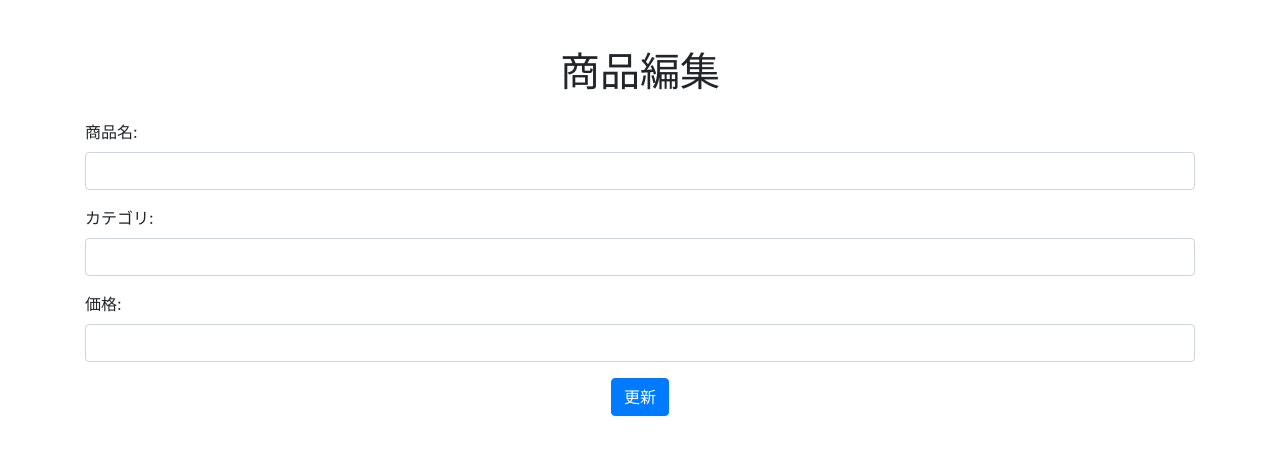
After one commit to IGO-kon/cafe-management-night, a Flask app: template templates/edit_product.html in a window 1280 px wide. The commit adds this page. Shown: the top 455 px of the page. Run offline with Flask 3, Linux system fonts and the light colour scheme; the template is opened without the code that fills it, so the values that code supplies are empty; some libraries are stand-ins or nearby versions.

Commit message:
編集・削除機能を実装しました

```diff
--- a/app.py
+++ b/app.py
@@ -67,6 +67,44 @@ def list_products():
 
     return render_template('list_products.html', products=products)
 
+@app.route('/product/edit/<int:product_id>', methods=['GET', 'POST'])
+def edit_product(product_id):
+    conn = sqlite3.connect('cafe_management.db')
+    cursor = conn.cursor()
+
+    if request.method == 'POST':
+        name = request.form['name']
+        category = request.form['category']
+        price = float(request.form['price'])
+
+        cursor.execute("UPDATE Products SET name=?, category=?, price=? WHERE id=?", (name, category, price, product_id))
+        conn.commit()
+        conn.close()
+
+        print(f"ID {product_id} の商品情報を更新しました。")
+        return redirect(url_for('list_products'))
+
+    cursor.execute("SELECT * FROM Products WHERE id=?", (product_id,))
+    product = cursor.fetchone()
+    conn.close()
+
+    if product:
+        return render_template('edit_product.html', product=product)
+    else:
+        return "商品が見つかりませんでした。", 404
+
+@app.route('/product/delete/<int:product_id>', methods=['POST'])
+def delete_product(product_id):
+    conn = sqlite3.connect('cafe_management.db')
+    cursor = conn.cursor()
+
+    cursor.execute("DELETE FROM Products WHERE id=?", (product_id,))
+    conn.commit()
+    conn.close()
+
+    print(f"ID {product_id} の商品を削除しました。")
+    return redirect(url_for('list_products'))
+
 @app.route('/stock/add', methods=['GET', 'POST'])
 def add_stock():
     if request.method == 'POST':
--- /dev/null
+++ b/templates/edit_product.html
@@ -0,0 +1,32 @@
+<!DOCTYPE html>
+<html>
+<head>
+    <title>商品編集</title>
+    <link href="https://maxcdn.bootstrapcdn.com/bootstrap/4.5.2/css/bootstrap.min.css" rel="stylesheet">
+</head>
+<body>
+    <div class="container mt-5">
+        <h1 class="text-center mb-4">商品編集</h1>
+
+        <form action="/product/edit/{{ product[0] }}" method="post">
+            <div class="form-group">
+                <label for="name">商品名:</label>
+                <input type="text" class="form-control" id="name" name="name" value="{{ product[1] }}" required>
+            </div>
+            <div class="form-group">
+                <label for="category">カテゴリ:</label>
+                <input type="text" class="form-control" id="category" name="category" value="{{ product[2] }}" required>
+            </div>
+            <div class="form-group">
+                <label for="price">価格:</label>
+                <input type="number" class="form-control" id="price" name="price" step="0.01" value="{{ product[3] }}" required>
+            </div>
+            <div class="text-center">
+                <button type="submit" class="btn btn-primary">更新</button>
+            </div>
+        </form>
+    </div>
+
+    <script src="https://maxcdn.bootstrapcdn.com/bootstrap/4.5.2/js/bootstrap.min.js"></script>
+</body>
+</html>
--- a/問題解決.txt
+++ b/問題解決.txt
@@ -13,7 +13,7 @@
 ・商品の登録
 ・商品の一覧表示
 
-・入出庫履歴の登録←next
+・入出庫履歴の登録
 ・入出庫履歴の一覧表示
 
 ・商品の編集
```
Also changed, not shown: templates/list_products.html (+7 -0 lines).
